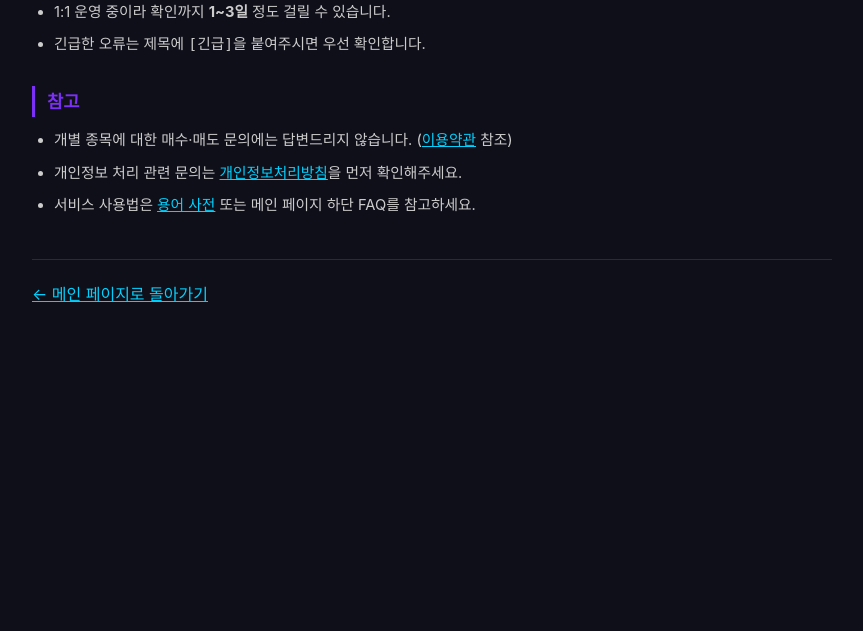
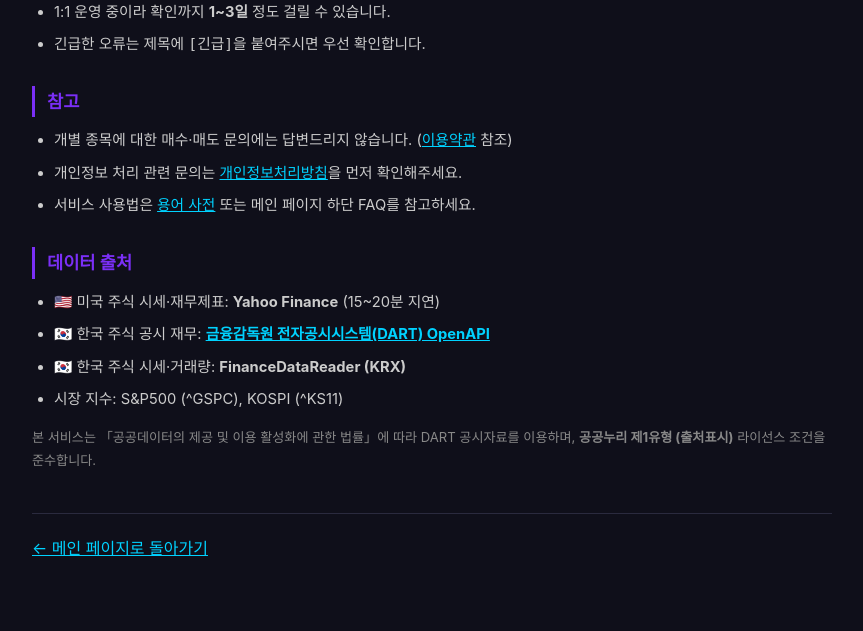
Before and after one commit to peelgyu/stock-screener, a Flask app: page /contact in a window 1280 px wide. Shown: the part 901-1532 px from the top of the page, without its empty margins (208-1071 px from the left). Before the commit the page ends 1203 px from the top, so only its background shows below. Run offline with Flask 3, Linux system fonts and the light colour scheme.

Commit message:
📜 DART·FDR 데이터 출처 표기 (공공누리 제1유형 준수)
- 메인 페이지 footer: DART·FDR 출처 링크 추가 + 공공데이터법 고지
- /contact 페이지: 데이터 출처 섹션 추가 (YF/DART/FDR 3사 명시)
- /terms 제3조: DART 출처 + 공공누리 제1유형 조항 명시

공공데이터 이용 시 의무사항 충족 (출처 표시)

```diff
--- a/templates/contact.html
+++ b/templates/contact.html
@@ -96,6 +96,18 @@
             <li>서비스 사용법은 <a href="/glossary">용어 사전</a> 또는 메인 페이지 하단 FAQ를 참고하세요.</li>
         </ul>
 
+        <h2>데이터 출처</h2>
+        <ul>
+            <li>🇺🇸 미국 주식 시세·재무제표: <strong>Yahoo Finance</strong> (15~20분 지연)</li>
+            <li>🇰🇷 한국 주식 공시 재무: <strong><a href="https://opendart.fss.or.kr" target="_blank" rel="noopener">금융감독원 전자공시시스템(DART) OpenAPI</a></strong></li>
+            <li>🇰🇷 한국 주식 시세·거래량: <strong>FinanceDataReader (KRX)</strong></li>
+            <li>시장 지수: S&P500 (^GSPC), KOSPI (^KS11)</li>
+        </ul>
+        <p style="color:#888;font-size:0.82rem;">
+            본 서비스는 「공공데이터의 제공 및 이용 활성화에 관한 법률」에 따라 DART 공시자료를 이용하며,
+            <strong>공공누리 제1유형 (출처표시)</strong> 라이선스 조건을 준수합니다.
+        </p>
+
         <div class="back">
             <a href="/">← 메인 페이지로 돌아가기</a>
         </div>
--- a/templates/index.html
+++ b/templates/index.html
@@ -802,7 +802,8 @@
             본 서비스는 자본시장법상 투자자문업·유사투자자문업이 아니며, 인가된 금융투자업자가 아닙니다.<br>
             제공되는 모든 분석·등급(A/B/C/D/F)·점수는 공개 데이터 기반 참고 정보이며,<br>
             <strong>투자 판단과 그에 따른 결과의 책임은 이용자 본인</strong>에게 있습니다.<br>
-            데이터: Yahoo Finance (15~20분 지연) · 재무제표는 공시된 최신 분기·연간 기준<br><br>
+            데이터 출처: Yahoo Finance (미국 주식 시세 · 15~20분 지연) · <a href="https://opendart.fss.or.kr" target="_blank" rel="noopener" style="color:#888;">금융감독원 DART</a> (한국 주식 공시 재무) · <a href="https://finance.naver.com" target="_blank" rel="noopener" style="color:#888;">FinanceDataReader</a> (KRX 한국 주식 시세)<br>
+            <small style="color:#666;">본 서비스는 공공데이터법에 따라 DART 공시자료를 이용합니다 (공공누리 제1유형, 출처표시).</small><br><br>
             <a href="/glossary" target="_blank">📚 용어 사전</a> · <a href="/install" target="_blank">📱 앱 설치</a> · <a href="/contact" target="_blank">✉ 문의</a> · <a href="/terms" target="_blank">이용약관</a> · <a href="/privacy" target="_blank">개인정보처리방침</a>
         </div>
     </div>
--- a/templates/terms.html
+++ b/templates/terms.html
@@ -60,9 +60,11 @@
             </ol>
         </div>
 
-        <h2>제3조 (데이터 정확성·지연)</h2>
+        <h2>제3조 (데이터 정확성·지연·출처)</h2>
         <ul>
-            <li>주가·재무 데이터는 제3자 데이터 제공사(Yahoo Finance 등)로부터 수집되며, 일반적으로 <strong>15~20분 지연</strong>되어 표시됩니다.</li>
+            <li>주가 데이터는 제3자 데이터 제공사(Yahoo Finance, FinanceDataReader 등)로부터 수집되며, 일반적으로 <strong>15~20분 지연</strong>되어 표시됩니다.</li>
+            <li>한국 상장기업의 공시 재무제표는 <strong>금융감독원 전자공시시스템(DART) OpenAPI</strong>를 통해 수집됩니다. (<a href="https://opendart.fss.or.kr" target="_blank" rel="noopener">opendart.fss.or.kr</a>)</li>
+            <li>본 서비스는 「공공데이터의 제공 및 이용 활성화에 관한 법률」에 따라 DART 공시자료를 이용하며, <strong>공공누리 제1유형(출처표시)</strong> 라이선스 조건을 준수합니다.</li>
             <li>데이터 오류, 누락, 지연으로 인한 손실에 대해 본 서비스는 책임지지 않습니다.</li>
             <li>재무제표는 공시된 최신 분기/연간 수치를 사용하며, 정정공시 등으로 사후 변경될 수 있습니다.</li>
         </ul>
```
